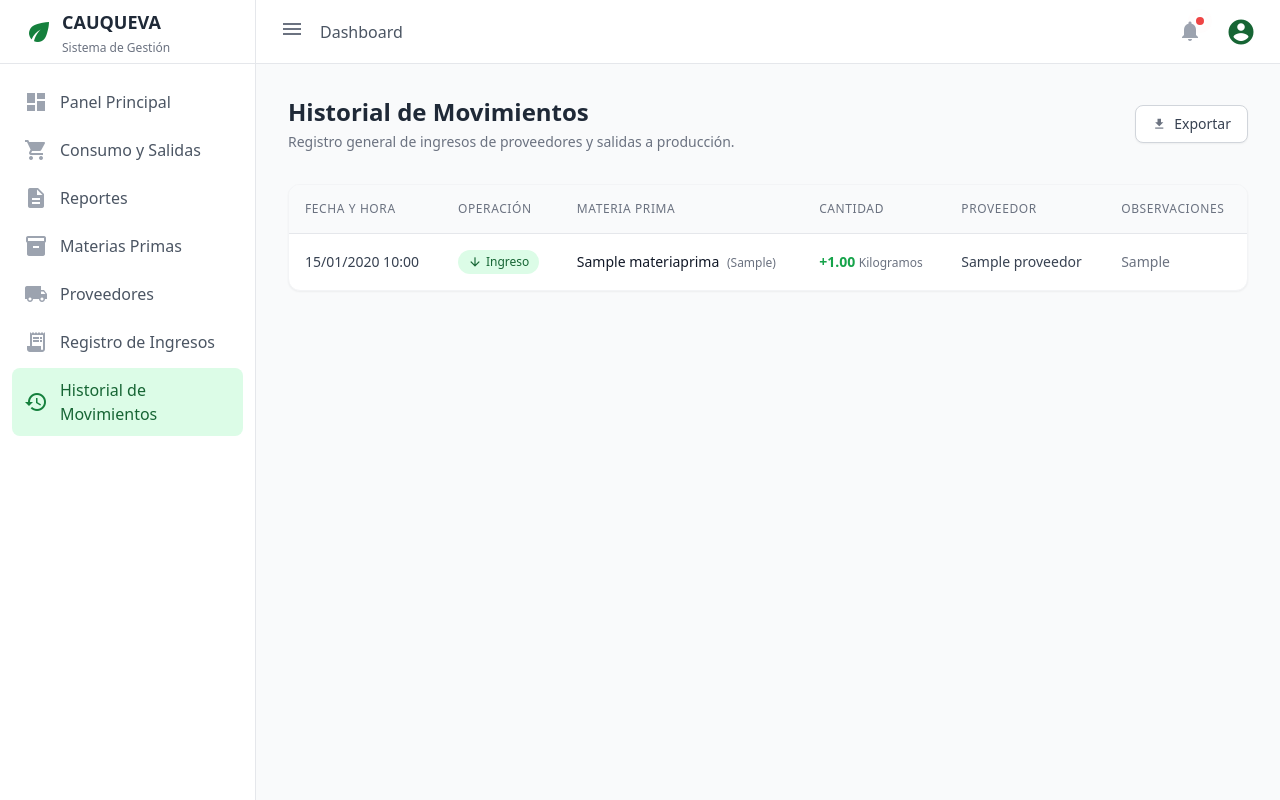
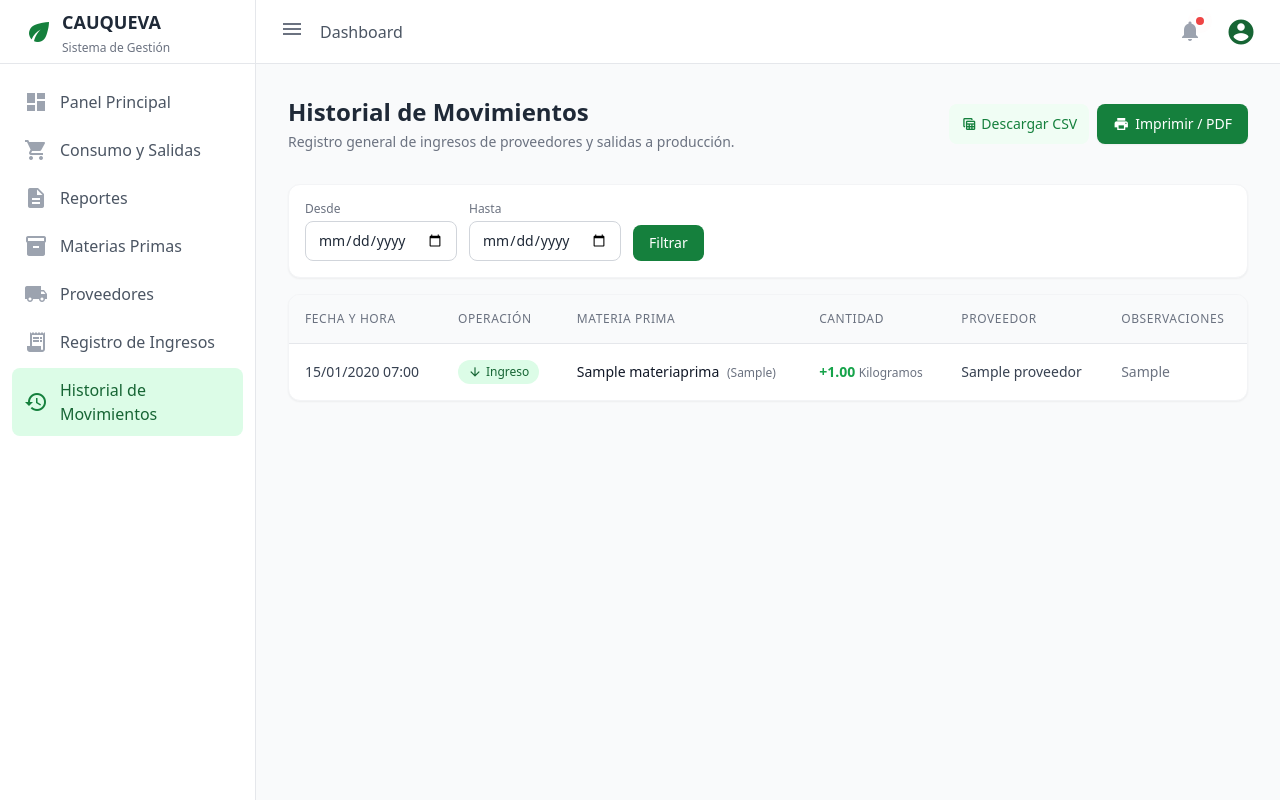
Before and after one commit to lamascristian-wq/Cauqueva, a Django app: page /historialgeneral/ in a window 1280 px wide. Run offline with Django 4.2, Linux system fonts and the light colour scheme; a user stored in the database is signed in; tables that the repository leaves empty hold one stand-in row (values such as "Sample post"); some libraries are stand-ins or nearby versions.

Commit message:
Gestion de proveedores y filtro de historial

```diff
--- a/config/settings.py
+++ b/config/settings.py
@@ -111,7 +111,7 @@ AUTH_PASSWORD_VALIDATORS = [
 
 LANGUAGE_CODE = 'en-us'
 
-TIME_ZONE = 'UTC'
+TIME_ZONE = 'America/Argentina/Jujuy'
 
 USE_I18N = True
 
--- a/inventario/forms.py
+++ b/inventario/forms.py
@@ -113,10 +113,17 @@ class MovimientoStockForm(forms.ModelForm):
             "proveedor": forms.Select(attrs={"class": ESTILO}),
             "cantidad": forms.NumberInput(attrs={"class": ESTILO, "step": "0.01", "min": "0.01"}),
             "precio_unitario": forms.NumberInput(
-                attrs={"class": ESTILO, "step": "0.01", "min": "0"}
+                attrs={"class": ESTILO, "step": "0.01", "min": "0.01"}
             ),
             "observaciones": forms.Textarea(attrs={"class": ESTILO, "rows": 3}),
         }
+
+    def clean_precio_unitario(self):
+        precio = self.cleaned_data.get("precio_unitario")
+        # Los ingresos (compras) siempre deben tener un precio real.
+        if self.instance.tipo == "INGRESO" and (precio is None or precio <= 0):
+            raise forms.ValidationError("El precio unitario tiene que ser mayor a 0.")
+        return precio
 
     def __init__(self, *args, **kwargs):
         super().__init__(*args, **kwargs)
--- a/inventario/templates/inventario/historialgeneral.html
+++ b/inventario/templates/inventario/historialgeneral.html
@@ -1,20 +1,64 @@
 {% extends 'inventario/base.html' %}
 
 {% block content %}
-<div class="mb-8 flex justify-between items-center">
+<style>
+  @media print {
+    aside, header, .no-print { display: none !important; }
+    body, body > div { display: block !important; height: auto !important; overflow: visible !important; }
+    main { overflow: visible !important; padding: 0 !important; background: #fff !important; }
+    .tarjeta { box-shadow: none !important; border: none !important; }
+    tr { break-inside: avoid; }
+    thead { display: table-header-group; }
+  }
+</style>
+
+<div class="mb-8 flex flex-wrap justify-between items-center gap-3">
     <div>
         <h2 class="text-2xl font-bold text-gray-800">Historial de Movimientos</h2>
         <p class="text-sm text-gray-500 mt-1">Registro general de ingresos de proveedores y salidas a producción.</p>
+        <p class="hidden print:block text-xs text-gray-500 mt-1">
+            CAUQUEVA · {% if desde or hasta %}Período: {% if desde %}desde {{ desde }}{% endif %} {% if hasta %}hasta {{ hasta }}{% endif %}{% else %}Todos los movimientos{% endif %}
+            · {{ total }} movimientos · Generado el {{ generado|date:"d/m/Y H:i" }}
+        </p>
     </div>
 
-    <!-- Botón opcional para exportar (lo conectaremos a tu vista de CSV luego) -->
-    <a href="#" class="bg-white border border-gray-300 text-gray-700 hover:bg-gray-50 font-medium py-2 px-4 rounded-lg transition-colors flex items-center shadow-sm text-sm">
-        <span class="material-icons text-gray-500 mr-2 text-sm">download</span> Exportar
-    </a>
+    <div class="no-print flex flex-wrap items-center gap-2">
+        <a href="{% url 'exportar_historial' %}{% if querystring %}?{{ querystring }}{% endif %}"
+           class="inline-flex items-center text-sm font-medium text-green-700 bg-green-50 hover:bg-green-100 px-3 py-2 rounded-lg transition-colors">
+            <span class="material-icons text-base mr-1">table_view</span> Descargar CSV
+        </a>
+        {% if imprimir %}
+        <button type="button" onclick="window.print()"
+                class="inline-flex items-center bg-green-700 hover:bg-green-800 text-white text-sm font-medium py-2 px-4 rounded-lg shadow-sm transition-colors">
+            <span class="material-icons text-base mr-1.5">print</span> Imprimir / PDF
+        </button>
+        {% else %}
+        <a href="?{% if querystring %}{{ querystring }}&{% endif %}imprimir=1" target="_blank"
+           class="inline-flex items-center bg-green-700 hover:bg-green-800 text-white text-sm font-medium py-2 px-4 rounded-lg shadow-sm transition-colors">
+            <span class="material-icons text-base mr-1.5">print</span> Imprimir / PDF
+        </a>
+        {% endif %}
+    </div>
 </div>
 
+<!-- Filtro por rango de fechas -->
+<form method="get" class="no-print bg-white rounded-xl border border-gray-100 shadow-sm p-4 mb-4 flex flex-wrap items-end gap-3">
+    <div>
+        <label class="block text-xs font-medium text-gray-500 mb-1">Desde</label>
+        <input type="date" name="desde" value="{{ desde }}" class="py-2 px-3 text-sm border border-gray-300 rounded-lg focus:outline-none focus:ring-2 focus:ring-green-600">
+    </div>
+    <div>
+        <label class="block text-xs font-medium text-gray-500 mb-1">Hasta</label>
+        <input type="date" name="hasta" value="{{ hasta }}" class="py-2 px-3 text-sm border border-gray-300 rounded-lg focus:outline-none focus:ring-2 focus:ring-green-600">
+    </div>
+    <button type="submit" class="bg-green-700 hover:bg-green-800 text-white text-sm font-medium py-2 px-4 rounded-lg transition-colors">Filtrar</button>
+    {% if desde or hasta %}
+        <a href="{% url 'historial' %}" class="text-sm text-gray-500 hover:text-gray-700 underline pb-2">Limpiar</a>
+    {% endif %}
+</form>
+
 <!-- Contenedor de la Tabla -->
-<div class="bg-white rounded-xl shadow-sm border border-gray-100 overflow-hidden">
+<div class="tarjeta bg-white rounded-xl shadow-sm border border-gray-100 overflow-hidden">
     <div class="overflow-x-auto">
         <table class="w-full text-left border-collapse">
             <thead>
@@ -29,7 +73,7 @@
             </thead>
             <tbody class="text-gray-700 text-sm divide-y divide-gray-100">
 
-                {% for mov in movimientos %}
+                {% for mov in pagina %}
                 <tr class="hover:bg-gray-50 transition-colors">
 
                     <!-- Fecha formateada (Día/Mes/Año Hora:Minuto) -->
@@ -79,8 +123,13 @@
                 <tr>
                     <td colspan="6" class="p-12 text-center text-gray-500">
                         <span class="material-icons text-gray-300 text-5xl mb-3 block">history</span>
+                        {% if desde or hasta %}
+                        <p class="text-lg font-medium text-gray-700">No hay movimientos en ese rango de fechas</p>
+                        <p class="text-sm">Probá con otras fechas o limpiá el filtro.</p>
+                        {% else %}
                         <p class="text-lg font-medium text-gray-700">No hay movimientos registrados</p>
                         <p class="text-sm">Cuando registres ingresos o consumos, aparecerán aquí.</p>
+                        {% endif %}
                     </td>
                 </tr>
                 {% endfor %}
@@ -88,5 +137,24 @@
             </tbody>
         </table>
     </div>
+
+    {% if pagina.paginator.num_pages > 1 %}
+    <div class="no-print flex items-center justify-between border-t border-gray-100 px-5 py-3 text-sm text-gray-600">
+        <span>Página {{ pagina.number }} de {{ pagina.paginator.num_pages }}</span>
+        <div class="space-x-2">
+            {% if pagina.has_previous %}
+                <a href="?{% if querystring %}{{ querystring }}&{% endif %}page={{ pagina.previous_page_number }}"
+                   class="px-3 py-1.5 rounded-lg border border-gray-300 hover:bg-gray-50">Anterior</a>
+            {% endif %}
+            {% if pagina.has_next %}
+                <a href="?{% if querystring %}{{ querystring }}&{% endif %}page={{ pagina.next_page_number }}"
+                   class="px-3 py-1.5 rounded-lg border border-gray-300 hover:bg-gray-50">Siguiente</a>
+            {% endif %}
+        </div>
+    </div>
+    {% endif %}
 </div>
+{% if imprimir %}
+<script>window.addEventListener("load", function () { window.print(); });</script>
+{% endif %}
 {% endblock %}
--- a/inventario/urls.py
+++ b/inventario/urls.py
@@ -28,6 +28,7 @@ urlpatterns = [
     path("proveedores/", views.proveedores, name="proveedores"),
     path("proveedores/nuevo/", views.crear_proveedor, name="crear_proveedor"),
     path("proveedores/<int:pk>/editar/", views.editar_proveedor, name="editar_proveedor"),
+    path("proveedores/<int:pk>/eliminar/", views.eliminar_proveedor, name="eliminar_proveedor"),
 
     # --- ACCESO Y AUTENTICACIÓN ---
     path('login/', LoginView.as_view(template_name='inventario/login.html'), name='login'),
--- a/inventario/views.py
+++ b/inventario/views.py
@@ -14,6 +14,7 @@ from django.http import HttpResponse
 from django.contrib import messages
 from django.contrib.auth.decorators import login_required, user_passes_test
 from django.db import transaction
+from django.views.decorators.http import require_POST
 from django.utils.dateparse import parse_date
 from django.db.models import Count, F, Max, Prefetch, Q, Sum
 from django.core.paginator import Paginator
@@ -156,19 +157,53 @@ def registrar_movimiento(request):
         'inventario/registrarmovimiento.html',
         {'formulario': formulario}
     )
-# Vista del Historial General (Todos los movimientos)
+def _fecha(valor):
+    try:
+        return parse_date(valor)
+    except ValueError:
+        return None
+
+
+def _movimientos_filtrados(request):
+    """Devuelve (queryset, desde, hasta) aplicando el rango de fechas del GET."""
+    desde = request.GET.get("desde", "")
+    hasta = request.GET.get("hasta", "")
+
+    movimientos = MovimientoStock.objects.select_related(
+        "materia_prima", "proveedor"
+    ).order_by("-fecha")
+
+    fecha_desde = _fecha(desde)
+    fecha_hasta = _fecha(hasta)
+    if fecha_desde:
+        movimientos = movimientos.filter(fecha__date__gte=fecha_desde)
+    if fecha_hasta:
+        movimientos = movimientos.filter(fecha__date__lte=fecha_hasta)
+
+    return movimientos, desde, hasta
+
+
+# Vista del Historial General (con filtro por rango de fechas)
 @login_required(login_url='login')
 def historial_general(request):
-    # .all() trae todo.
-    # .select_related() optimiza la carga de las tablas relacionadas.
-    # .order_by('-fecha') garantiza el orden: del más reciente al más viejo.
-    movimientos = MovimientoStock.objects.all().select_related(
-        'materia_prima',
-        'proveedor'
-    ).order_by('-fecha')
+    movimientos, desde, hasta = _movimientos_filtrados(request)
+
+    # Para imprimir / PDF se muestran todos los movimientos del filtro, sin paginar.
+    imprimir = request.GET.get("imprimir") == "1"
+    por_pagina = max(movimientos.count(), 1) if imprimir else 25
+    pagina = Paginator(movimientos, por_pagina).get_page(request.GET.get("page"))
+    params = request.GET.copy()
+    for k in ("page", "imprimir"):
+        params.pop(k, None)
 
     return render(request, 'inventario/historialgeneral.html', {
-        'movimientos': movimientos
+        'pagina': pagina,
+        'desde': desde,
+        'hasta': hasta,
+        'querystring': params.urlencode(),
+        'imprimir': imprimir,
+        'generado': timezone.localtime(),
+        'total': pagina.paginator.count,
     })
 
 # Vista de Informes Mensuales
@@ -272,12 +307,14 @@ def reportes(request):
 @user_passes_test(es_gerente, login_url='/')
 def reportes_csv(request):
     d = _datos_reporte(request.GET.get("mes", ""))
-    n = lambda x: str(x).replace(".", ",")  # coma decimal para Excel en español
+    # coma decimal para Excel en español, siempre con 2 decimales
+    n = lambda x: f"{Decimal(x):.2f}".replace(".", ",")
 
     resp = HttpResponse(content_type="text/csv; charset=utf-8")
     resp["Content-Disposition"] = f'attachment; filename="informe-{d["mes_valor"]}.csv"'
     resp.write("\ufeff")  # para que Excel respete los acentos
-    w = csv.writer(resp, delimiter=";")
+    # QUOTE_ALL: la coma decimal nunca se confunde con un separador de columnas
+    w = csv.writer(resp, delimiter=";", quoting=csv.QUOTE_ALL)
 
     w.writerow(["Informe mensual CAUQUEVA", d["mes_nombre"]])
     w.writerow([])
@@ -363,12 +400,6 @@ def alertas_stock(request):
     return render(request, 'inventario/alertas.html', {
         'alertas': lista_alertas
     })
-
-def _fecha(valor):
-    try:
-        return parse_date(valor)
-    except ValueError:
-        return None
 
 #operaciones con consumo de materias primas
 @login_required(login_url='login')
@@ -515,29 +546,41 @@ def editar_proveedor(request, pk):
     return render(request, "inventario/formularioproveedor.html", {
         "formulario": formulario, "titulo": f"Editar proveedor: {proveedor}",
     })
+@login_required(login_url='login')
+@user_passes_test(es_gerente, login_url='/')
+@require_POST
+def eliminar_proveedor(request, pk):
+    proveedor = get_object_or_404(Proveedor, pk=pk)
+    nombre = proveedor.nombre
+    # Los movimientos históricos se conservan (proveedor queda en blanco).
+    proveedor.delete()
+    messages.success(request, f"Se eliminó al proveedor «{nombre}».")
+    return redirect("proveedores")
+
+
 # --- FUNCIONES DEL HISTORIAL (Exportar y Editar) ---
 
 # Vista para Exportar el Historial Completo a CSV
 @login_required(login_url='login')
 def exportar_historial(request):
-    movimientos = MovimientoStock.objects.all().select_related('materia_prima', 'proveedor').order_by('-fecha')
+    movimientos, _, _ = _movimientos_filtrados(request)
 
     response = HttpResponse(content_type='text/csv; charset=utf-8')
     response['Content-Disposition'] = 'attachment; filename="historial_movimientos.csv"'
     response.write("\ufeff") # Soporte para Excel en español (acentos)
 
-    writer = csv.writer(response, delimiter=';')
+    writer = csv.writer(response, delimiter=';', quoting=csv.QUOTE_ALL)
     writer.writerow(['Fecha', 'Tipo', 'Materia Prima', 'Unidad', 'Cantidad', 'Proveedor', 'Observaciones'])
 
     for mov in movimientos:
         writer.writerow([
-            mov.fecha.strftime("%d/%m/%Y %H:%M"),
+            timezone.localtime(mov.fecha).strftime("%d/%m/%Y %H:%M"),
             mov.get_tipo_display(),
             f"{mov.materia_prima.nombre} {mov.materia_prima.variedad or ''}",
             mov.materia_prima.unidad_medida,
-            str(mov.cantidad).replace('.', ','),
+            f"{mov.cantidad:.2f}".replace('.', ','),
             mov.proveedor.nombre if mov.proveedor else "Proveedor Externo",
-            mov.observaciones
+            mov.observaciones or ""
         ])
     return response
 
```
Also changed, not shown: inventario/templates/inventario/proveedores.html (+7 -0 lines).
